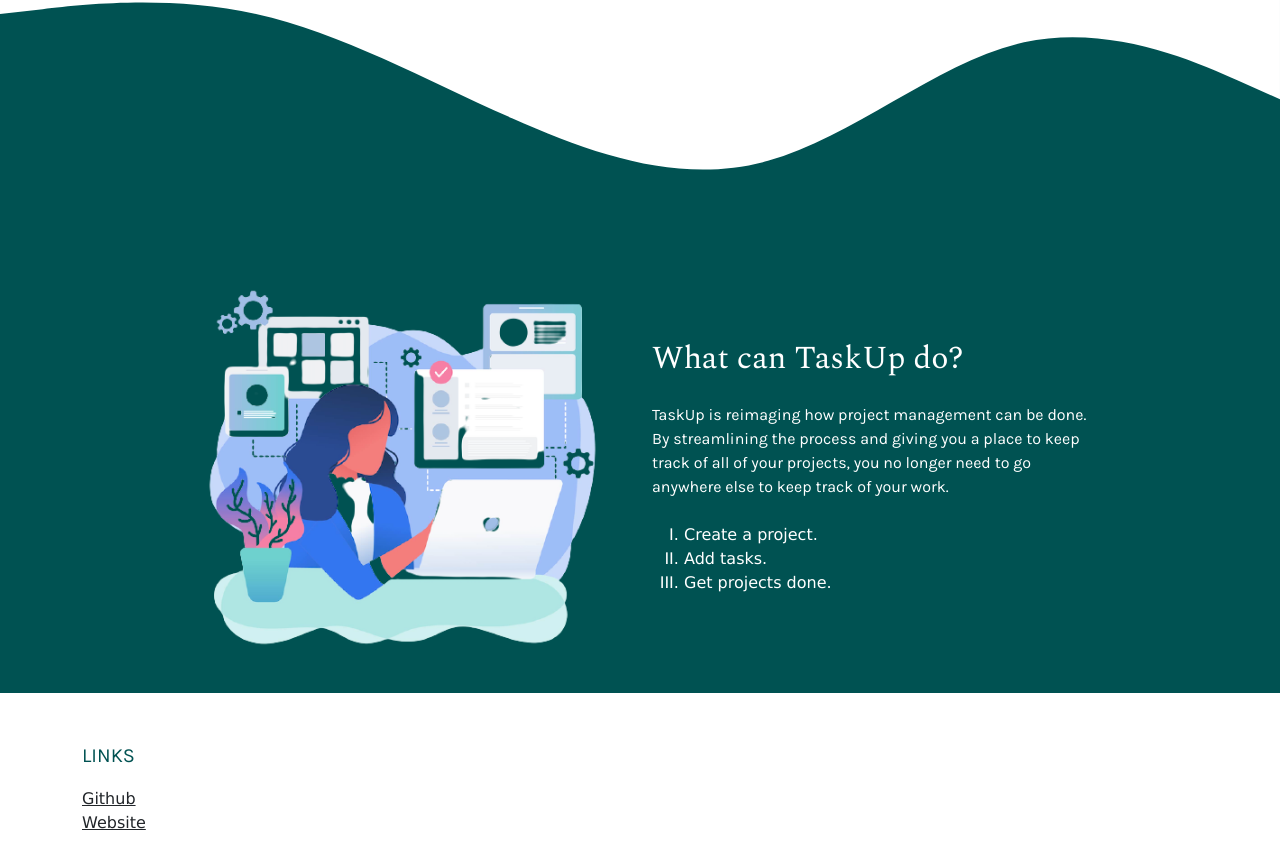
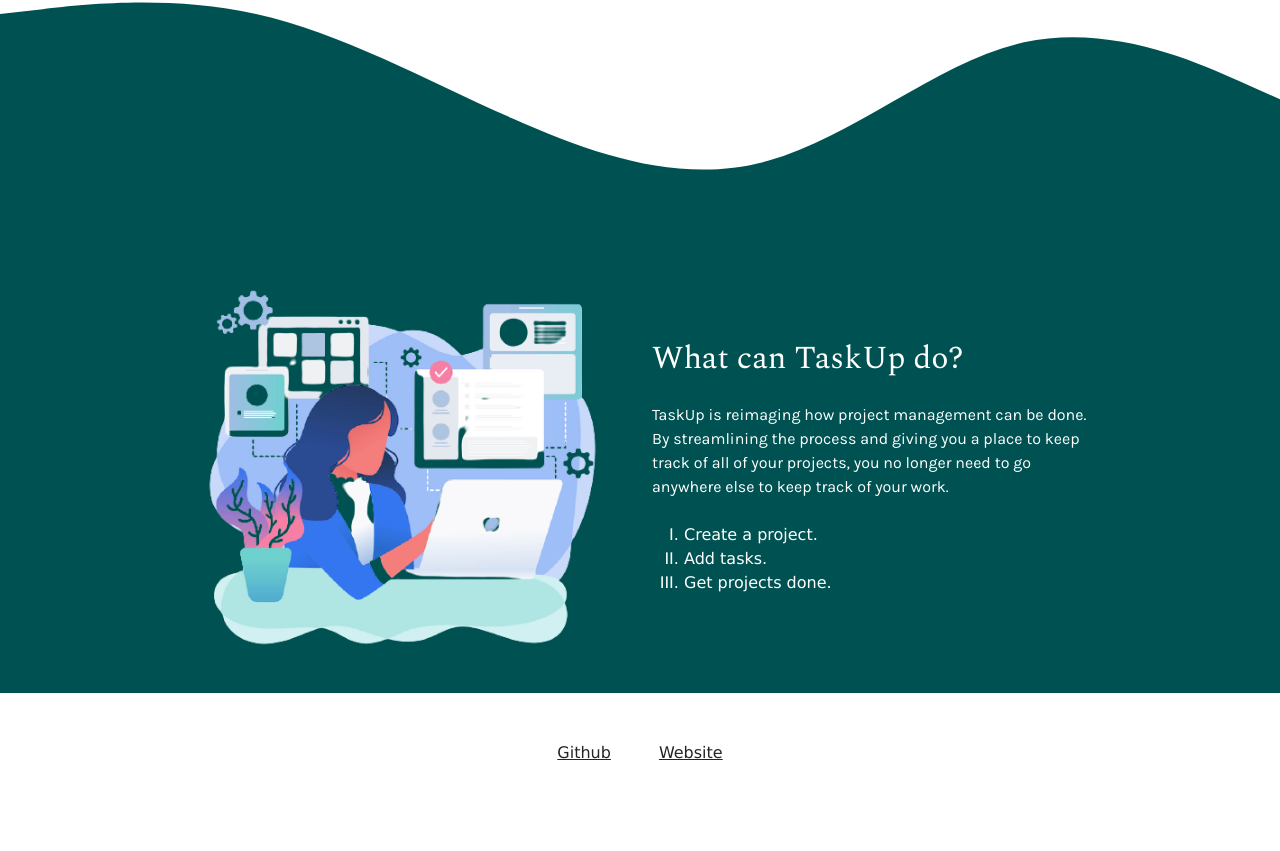
Before and after one commit to shmiitg/Project-Manager, a React (Create React App) app in the folder client/: page / in a window 1280 px wide. Shown: the part 1054-1905 px from the top of the page. After the commit the page ends 1835 px from the top, so only its background shows below. Built offline with nearby package versions, Linux system fonts and the light colour scheme.

Commit message:
Change footer ui

```diff
--- a/client/src/components/Footer.js
+++ b/client/src/components/Footer.js
@@ -4,10 +4,9 @@
     return (
         <footer className="text-center text-lg-start">
             <div className="mt-5">
-                <div className="row align-items-center">
+                <div className="row align-items-center justify-content-center">
                     <div className="col-lg3 col-md-6 mb-4 mb-md-0">
-                        <p className="text-uppercase colorDesign footer-p">Links</p>
-                        <ul className="list-unstyled mb-0">
+                        <ul className="d-flex list-unstyled mb-0 justify-content-center gap-5">
                             <li>
                                 <a
                                     target="_blank"
```
